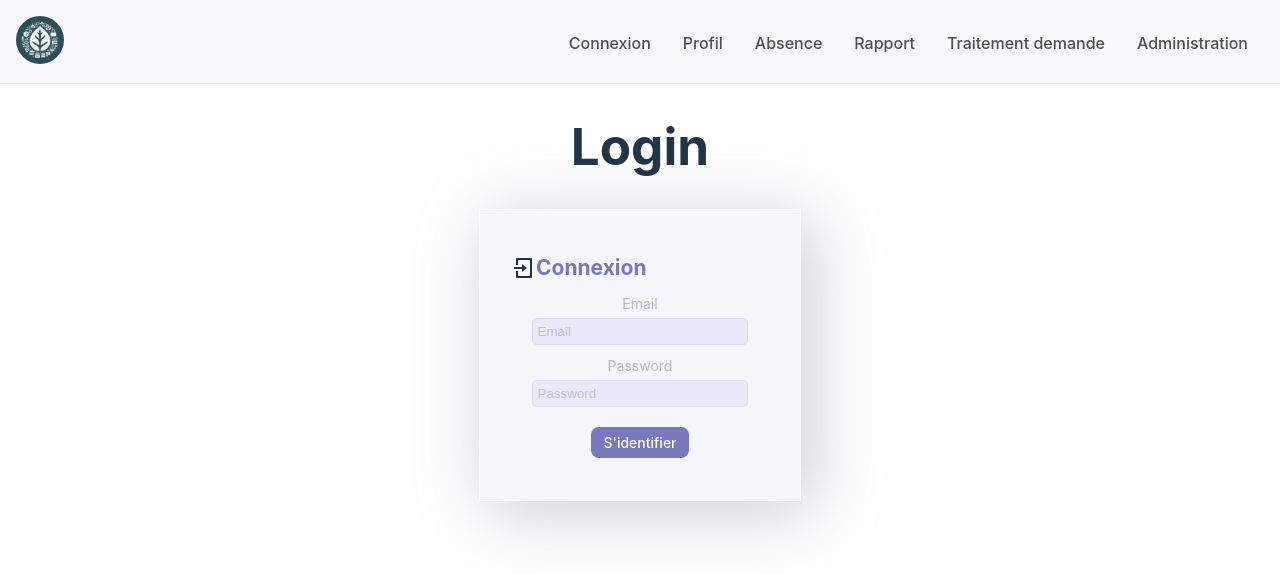
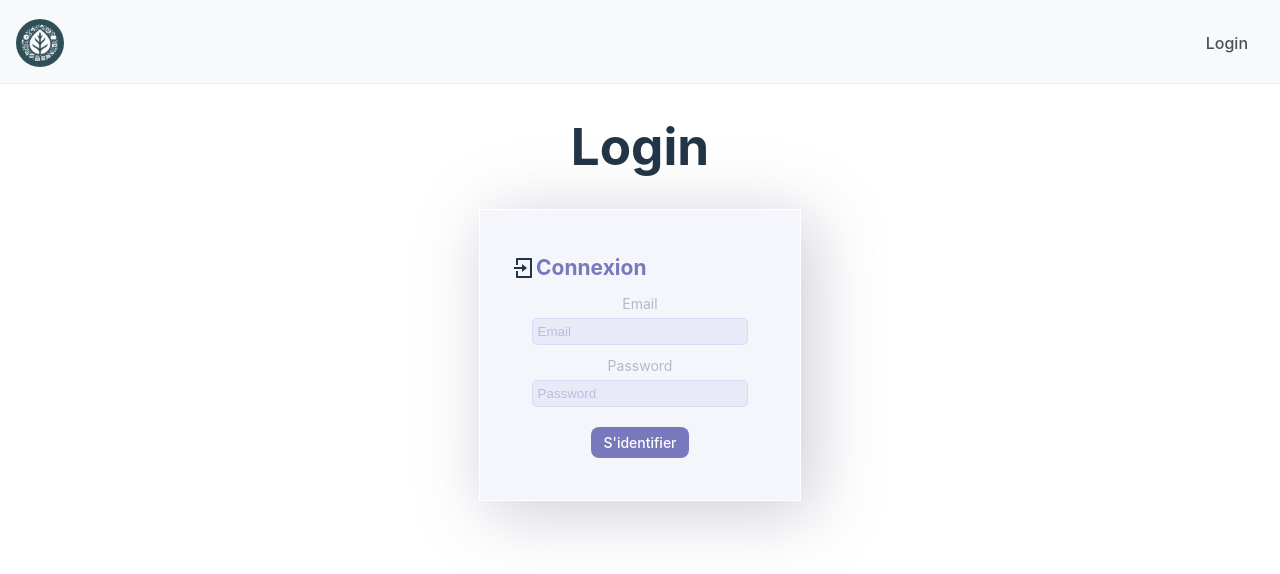
Before and after one commit to diginamic-projet-final-gp4/projet_final_gcjf, a React (Vite) app in the folder frontend/: page / in a window 1280 px wide. Shown: the top 574 px of the page. Built offline with nearby package versions, Linux system fonts and the light colour scheme.

Commit message:
JWT verif

```diff
--- a/frontend/src/components/Body/Body.jsx
+++ b/frontend/src/components/Body/Body.jsx
@@ -1,4 +1,4 @@
-import { BrowserRouter as Router, Routes, Route } from "react-router-dom";
+import { BrowserRouter as Router, Routes, Route, Link } from "react-router-dom";
 import "./Body.css";
 
 import Login from "../../pages/Login/Login";
@@ -17,42 +17,39 @@ import TraitementAbs from "../../pages/Administration/TraitementAbs";
 import TraitementDemande from "../../pages/Manager/TraitementDemande";
 
 function Nav() {
+  const jwt = localStorage.getItem("jwt");
+  console.log(jwt);
+
   return (
     <nav className="site-navigation">
       <div className="navbar-logo">
-        <a href="/">
         <img src="/logo.jpg" alt="logo" />
-        </a>
       </div>
       <div className="navbar-links">
         <ul>
+          {!jwt ? (
             <li>
-            <a href="/">Connexion</a>
+              <Link to="/">Login</Link>
+            </li>
+          ) : (
+            <>
+              <li>
+                <Link to="/profile">Profil</Link>
               </li>
               <li>
-            <a href="/profile">Profil</a>
+                <Link to="/absence">Absence</Link>
               </li>
               <li>
-            <a href="/absence">Absence</a>
+                <Link to="/rapport">Rapport</Link>
               </li>
               <li>
-            <a href="/rapport">Rapport</a>
+                <Link to="/manager/traitement">Traitement demande</Link>
               </li>
               <li>
-            <a href="/manager/traitement">Traitement demande</a>
+                <Link to="/admin">Administration</Link>
               </li>
-          <li>
-            <a href="/admin">Administration</a>
-          </li>
-          {/* {user && (
-					<li className="site-nav-admin">
-						Administration
-						<ul>
-							<li><Link to="/admin/home">Stock</Link></li>
-							<li><Link to="/admin/create-dish">Add&nbsp;a&nbsp;dish</Link></li>
-						</ul>
-					</li>
-				)} */}
+            </>
+          )}
         </ul>
       </div>
     </nav>
@@ -60,24 +57,43 @@ function Nav() {
 }
 
 export default function Body() {
+  const jwt = localStorage.getItem("jwt");
+
   return (
     <div className="main">
       <Router>
         <Nav />
         <Routes>
+          {!jwt ? (
             <Route path="/" element={<Login />} />
+          ) : (
+            <>
               <Route path="/profile" element={<Profile />} />
               <Route path="/absence" element={<SeeAbs />} />
               <Route path="/absence/update/:id" element={<ModifAbs />} />
               <Route path="/absence/delete/:id" element={<DeleteAbs />} />
               <Route path="/absence/create" element={<CreateAbs />} />
-          <Route path="/absence/group/create" element={<CreerAbsenseGroup />} />
+              <Route
+                path="/absence/group/create"
+                element={<CreerAbsenseGroup />}
+              />
               <Route path="/rapport" element={<RappGlobPage />} />
-          <Route path="/rapport/histogramme" element={<HistogrammePage />} />
-          <Route path="/rapport/collab-actu" element={<ListCollabActuel />} />
-          <Route path="/manager/traitement" element={<TraitementDemande />} />
+              <Route
+                path="/rapport/histogramme"
+                element={<HistogrammePage />}
+              />
+              <Route
+                path="/rapport/collab-actu"
+                element={<ListCollabActuel />}
+              />
+              <Route
+                path="/manager/traitement"
+                element={<TraitementDemande />}
+              />
               <Route path="/admin" element={<AdminPage />} />
               <Route path="/admin/traitement-abs" element={<TraitementAbs />} />
+            </>
+          )}
 
           {/* <Route path='/admin/home' element={<AdminPage />} />
 						<Route path='/admin//dish/:id' element={<DishAuthPage />} />
--- a/frontend/src/pages/Login/Login.jsx
+++ b/frontend/src/pages/Login/Login.jsx
@@ -38,6 +38,7 @@ export default function Login() {
     await signIn(inputs.current[0].value, inputs.current[1].value)
       .then(() => {
         navigate("/profile");
+        window.location.reload();
         setValidation("");
       })
       .catch((e) => {
@@ -51,15 +52,6 @@ export default function Login() {
   return (
     <>
       <h1>Login</h1>
-      {/* <form >
-        <label htmlFor="email">Email</label>
-        <input ref={addInputs} type="email" name="email" />
-
-        <label htmlFor="password">Password</label>
-        <input ref={addInputs} type="password" name="password" />
-        {validation !== "" && <p>{validation}</p>}
-        <button type="submit">Envoyer</button>
-      </form> */}
 
       <form
         className="form card"
```
Lines whose indentation alone changed are shown as unchanged.
